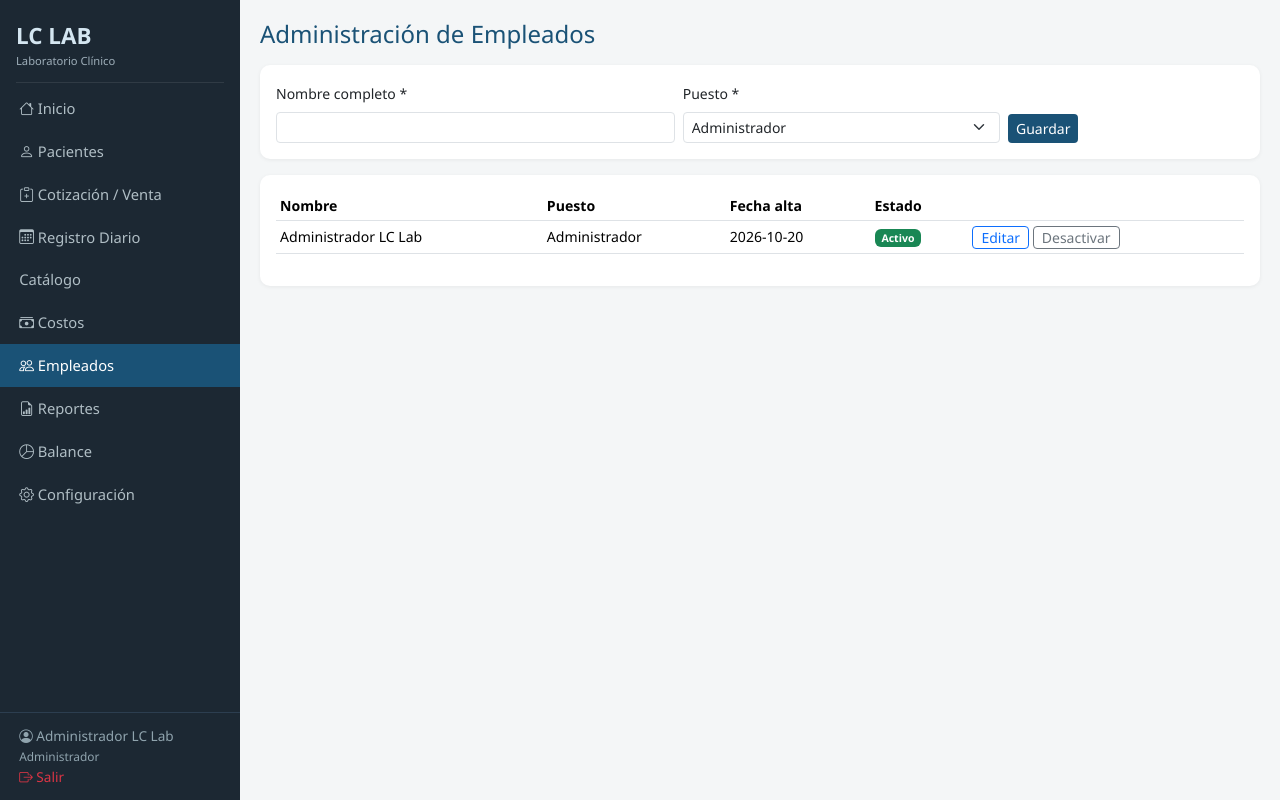
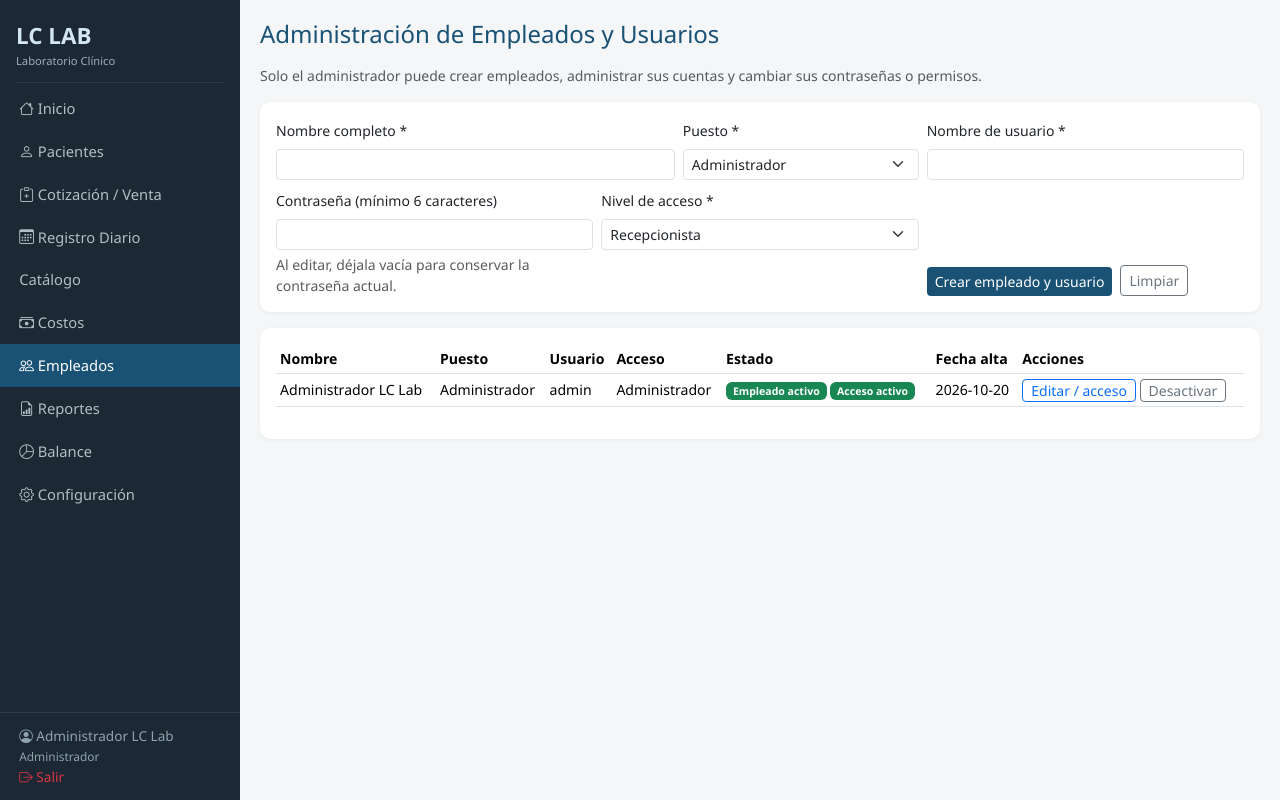
Before and after one commit to luismiguelcortez97-eng/laboratory, a FastAPI app: page /empleados in a window 1280 px wide. Run offline with FastAPI, Linux system fonts and the light colour scheme; the visitor is signed in with stand-in values (Sample User, id 1); data comes from the database, SQL or seed files in the repository; some libraries are stand-ins or nearby versions.

Commit message:
Añadir formulario de cuentas de acceso por empleado

```diff
--- a/templates/empleados.html
+++ b/templates/empleados.html
@@ -1,52 +1,101 @@
 {% extends "base.html" %}
 {% block title %}Empleados — LC Lab{% endblock %}
 {% block content %}
-<h4 class="mb-3" style="color:#1a5276">Administración de Empleados</h4>
+<h4 class="mb-3" style="color:#1a5276">Administración de Empleados y Usuarios</h4>
+<p class="text-muted small">Solo el administrador puede crear empleados, administrar sus cuentas y cambiar sus contraseñas o permisos.</p>
 <div class="card card-lc p-3 mb-3">
-  <form method="post" action="/empleados/guardar" class="row g-2">
+  <form method="post" action="/empleados/guardar" class="row g-2" autocomplete="off">
     <input type="hidden" name="empleado_id" id="emp_id" value="">
     <div class="col-md-5">
       <label class="form-label small">Nombre completo *</label>
       <input type="text" name="nombre_completo" id="emp_nombre" class="form-control form-control-sm" required>
     </div>
-    <div class="col-md-4">
+    <div class="col-md-3">
       <label class="form-label small">Puesto *</label>
-      <select name="puesto" id="emp_puesto" class="form-select form-select-sm">
+      <select name="puesto" id="emp_puesto" class="form-select form-select-sm" required>
         {% for p in puestos %}<option value="{{ p }}">{{ p }}</option>{% endfor %}
       </select>
     </div>
-    <div class="col-md-3 d-flex align-items-end">
-      <button type="submit" class="btn btn-lc btn-sm">Guardar</button>
+    <div class="col-md-4">
+      <label class="form-label small">Nombre de usuario *</label>
+      <input type="text" name="username" id="emp_username" class="form-control form-control-sm" minlength="3" required autocomplete="off">
+    </div>
+    <div class="col-md-4">
+      <label class="form-label small">Contraseña <span id="password_hint">(mínimo 6 caracteres)</span></label>
+      <input type="password" name="password" id="emp_password" class="form-control form-control-sm" minlength="6" autocomplete="new-password">
+      <div class="form-text">Al editar, déjala vacía para conservar la contraseña actual.</div>
+    </div>
+    <div class="col-md-4">
+      <label class="form-label small">Nivel de acceso *</label>
+      <select name="rol_usuario" id="emp_rol" class="form-select form-select-sm" required>
+        <option value="Recepcionista">Recepcionista</option>
+        <option value="Administrador">Administrador</option>
+      </select>
+    </div>
+    <div class="col-md-4 d-flex align-items-end gap-2">
+      <button type="submit" class="btn btn-lc btn-sm" id="emp_submit">Crear empleado y usuario</button>
+      <button type="button" class="btn btn-outline-secondary btn-sm" onclick="limpiarEmp()">Limpiar</button>
     </div>
   </form>
 </div>
 <div class="card card-lc p-3">
+  <div class="table-responsive">
     <table class="table table-sm table-hover table-lc">
-    <thead><tr><th>Nombre</th><th>Puesto</th><th>Fecha alta</th><th>Estado</th><th></th></tr></thead>
+      <thead><tr><th>Nombre</th><th>Puesto</th><th>Usuario</th><th>Acceso</th><th>Estado</th><th>Fecha alta</th><th>Acciones</th></tr></thead>
       <tbody>
         {% for e in empleados %}
         <tr>
           <td>{{ e.nombre_completo }}</td>
           <td>{{ e.puesto }}</td>
+          <td>{{ e.username or 'Sin usuario' }}</td>
+          <td>{{ e.rol_usuario or 'Sin acceso' }}</td>
+          <td>
+            {% if e.activo %}<span class="badge bg-success">Empleado activo</span>{% else %}<span class="badge bg-secondary">Empleado inactivo</span>{% endif %}
+            {% if e.username %}{% if e.usuario_activo %}<span class="badge bg-success">Acceso activo</span>{% else %}<span class="badge bg-secondary">Acceso inactivo</span>{% endif %}{% endif %}
+          </td>
           <td>{{ e.fecha_alta or '—' }}</td>
-        <td>{% if e.activo %}<span class="badge bg-success">Activo</span>{% else %}<span class="badge bg-secondary">Inactivo</span>{% endif %}</td>
-        <td>
-          <button class="btn btn-sm btn-outline-primary py-0" onclick="editarEmp({{ e.id }},'{{ e.nombre_completo }}','{{ e.puesto }}')">Editar</button>
-          <form method="post" action="/empleados/toggle" class="d-inline">
+          <td class="text-nowrap">
+            <button type="button" class="btn btn-sm btn-outline-primary py-0"
+              data-id="{{ e.id }}" data-nombre="{{ e.nombre_completo }}" data-puesto="{{ e.puesto }}"
+              data-username="{{ e.username or '' }}" data-rol="{{ e.rol_usuario or 'Recepcionista' }}"
+              onclick="editarEmp(this)">Editar / acceso</button>
+            <form method="post" action="/empleados/toggle" class="d-inline" onsubmit="return confirm('¿Cambiar el estado del empleado y su cuenta de acceso?')">
               <input type="hidden" name="empleado_id" value="{{ e.id }}">
               <button class="btn btn-sm btn-outline-secondary py-0">{% if e.activo %}Desactivar{% else %}Reactivar{% endif %}</button>
             </form>
           </td>
         </tr>
+        {% else %}
+        <tr><td colspan="7" class="text-center text-muted">No hay empleados registrados.</td></tr>
         {% endfor %}
       </tbody>
     </table>
   </div>
+</div>
 <script>
-function editarEmp(id, nombre, puesto) {
-  document.getElementById('emp_id').value = id;
-  document.getElementById('emp_nombre').value = nombre;
-  document.getElementById('emp_puesto').value = puesto;
+function editarEmp(btn) {
+  document.getElementById('emp_id').value = btn.dataset.id;
+  document.getElementById('emp_nombre').value = btn.dataset.nombre;
+  document.getElementById('emp_puesto').value = btn.dataset.puesto;
+  document.getElementById('emp_username').value = btn.dataset.username;
+  document.getElementById('emp_rol').value = btn.dataset.rol;
+  document.getElementById('emp_password').value = '';
+  document.getElementById('emp_password').required = !btn.dataset.username;
+  document.getElementById('emp_username').required = true;
+  document.getElementById('emp_submit').textContent = 'Guardar cambios';
+  document.getElementById('password_hint').textContent = '(vacía = conservar actual)';
+  document.getElementById('emp_nombre').focus();
+}
+function limpiarEmp() {
+  document.getElementById('emp_id').value = '';
+  document.getElementById('emp_nombre').value = '';
+  document.getElementById('emp_puesto').selectedIndex = 0;
+  document.getElementById('emp_username').value = '';
+  document.getElementById('emp_rol').value = 'Recepcionista';
+  document.getElementById('emp_password').value = '';
+  document.getElementById('emp_password').required = true;
+  document.getElementById('emp_submit').textContent = 'Crear empleado y usuario';
+  document.getElementById('password_hint').textContent = '(mínimo 6 caracteres)';
 }
 </script>
 {% endblock %}
```
Lines whose indentation alone changed are shown as unchanged.
